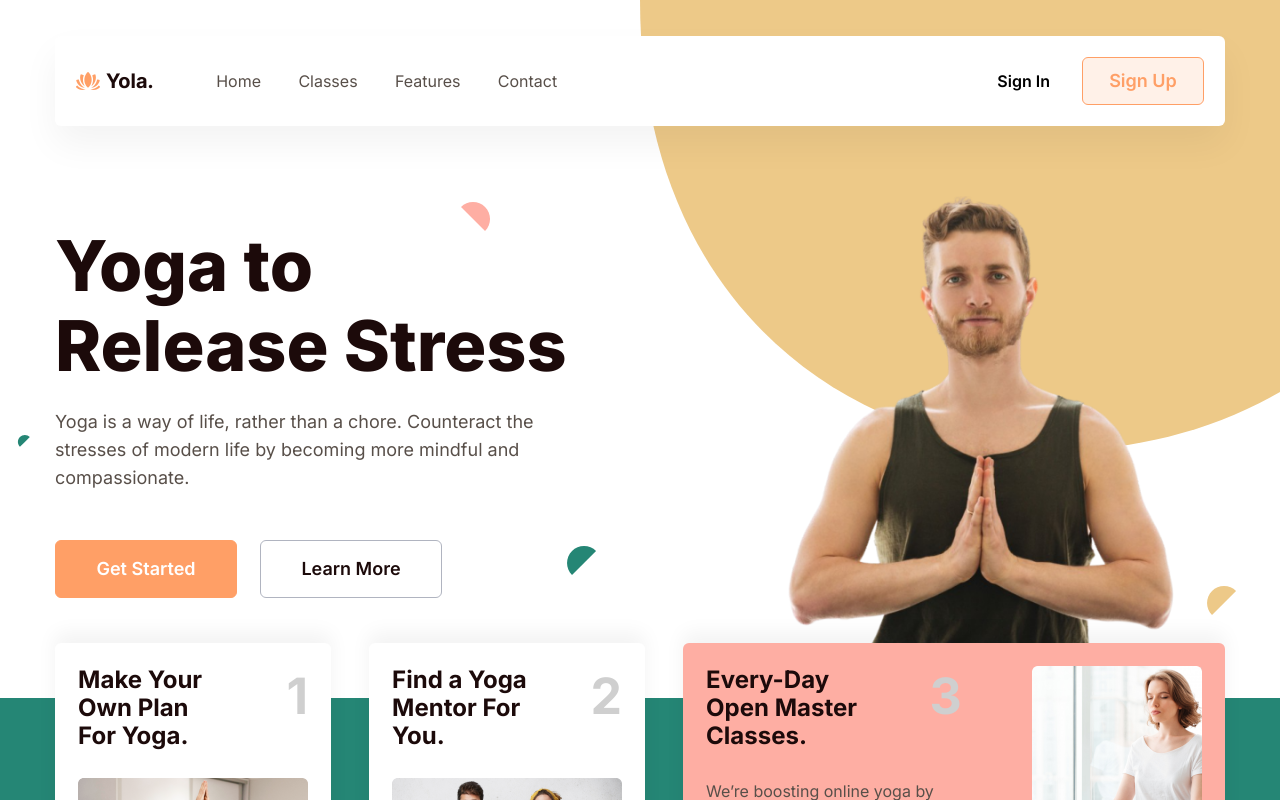
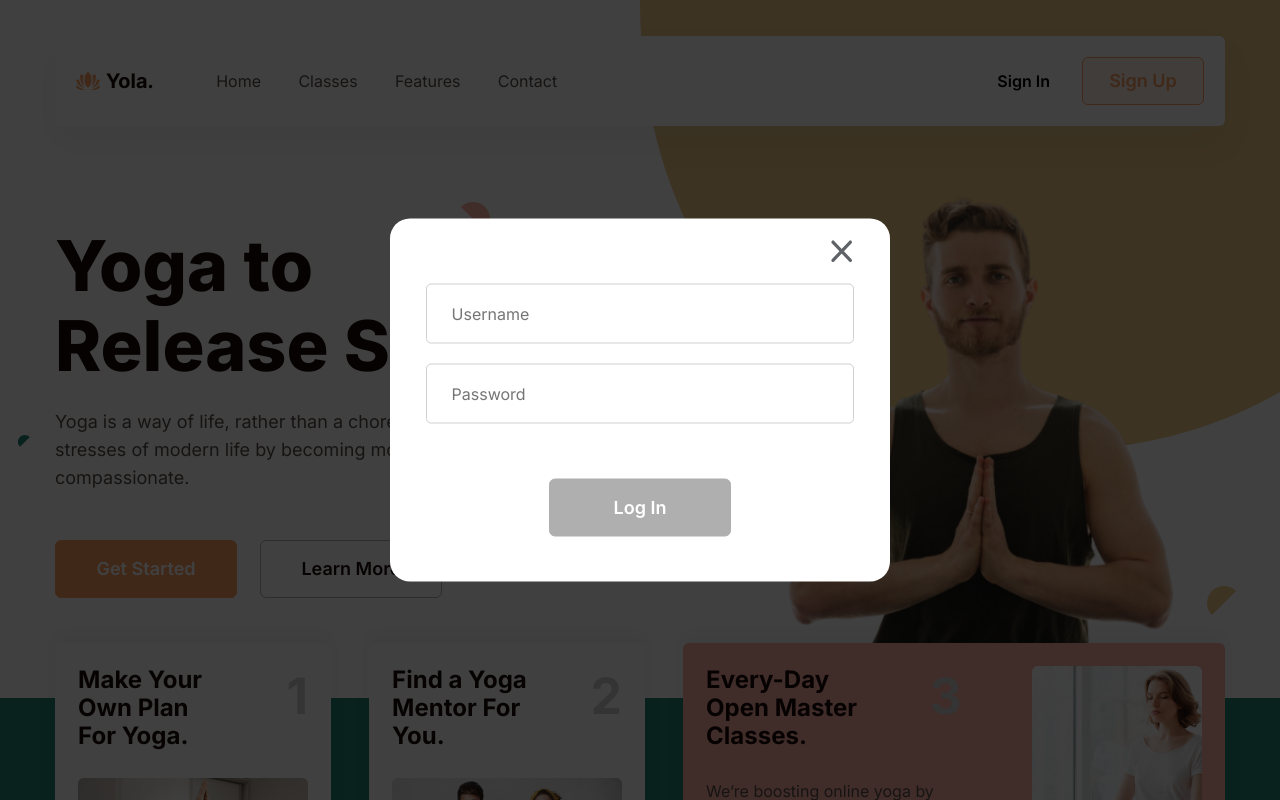
Before and after one commit to td510510/yola-landingpage, a Next.js app in the folder frontend/: page / in a window 1280 px wide. Both pictures are taken after a click on the element "Sign In". Shown: the top 800 px of the page. Built offline with nearby package versions, Linux system fonts and the light colour scheme.

Commit message:
user function (#9)
Co-authored-by: thinh.dang <thinh.dang@skyblazestudios.com>

```diff
--- a/frontend/apis/axiosClient.js
+++ b/frontend/apis/axiosClient.js
@@ -7,26 +7,16 @@ const axiosClient = axios.create({
   },
 });
 
-axiosClient.interceptors.request.use((config) => {
-  // const token = cookie.get('token_rgs_pt');
-  // if (token) {
-  //   config.headers.Authorization = `Bearer ${token}`;
-  // }
-  alert('hhh');
-  return config;
-});
-
-axiosClient.interceptors.response
-  .use
-  // (response) => {
-  //   if (response && response.data) {
-  //     return response.data;
-  //   }
-  //   return response;
-  // },
-  // (error) => {
-  //   throw error;
-  // }
-  ();
+axiosClient.interceptors.response.use(
+  (response) => {
+    if (response && response.data) {
+      return response.data;
+    }
+    return response;
+  },
+  (error) => {
+    throw error;
+  }
+);
 
 export default axiosClient;
--- a/frontend/components/Header/Header.module.scss
+++ b/frontend/components/Header/Header.module.scss
@@ -65,6 +65,7 @@
       display: flex;
       align-items: center;
       margin-right: 21px;
+      position: relative;
       .signIn {
         @include h8Web;
         margin-right: min(calc(36 / 1440 * 100vw), 36px);
@@ -95,6 +96,36 @@
       }
       .hamburger {
         display: none;
+        cursor: pointer;
+      }
+      .userDesktop {
+        display: flex;
+        align-items: center;
+        cursor: pointer;
+        span {
+          @include p2Web;
+          margin-right: 10px;
+          color: var(--text-color-2);
+        }
+        .userIcon {
+          width: 30px;
+        }
+      }
+      .logoutButton {
+        position: absolute;
+        @include p2Web;
+        z-index: 2;
+        cursor: pointer;
+        top: 45px;
+        right: 0;
+        width: 100px;
+        height: 40px;
+        @media screen and (max-width: 768px) {
+          width: 70px;
+          height: 35px;
+          right: 35px;
+          @include p1Mobile;
+        }
       }
     }
   }
@@ -141,6 +172,7 @@
     .closeIcon {
       display: inline-block;
       margin-bottom: 20px;
+      cursor: pointer;
     }
     &.hide {
       transform: translateX(100%);
--- a/frontend/components/Header/index.tsx
+++ b/frontend/components/Header/index.tsx
@@ -1,24 +1,33 @@
 import Image from 'next/image'
 import { useState, useRef, useEffect } from 'react'
+import { useSelector, useDispatch } from 'react-redux'
+import { selectUser } from '@/store/userSlice'
+import { useRouter } from 'next/router'
+import Cookies from 'js-cookie'
 import useOnClickOutside from '@/hooks/useOnClickOutside'
 import toggleScroll from '@/utils/toggleScroll'
 import Button from '../Button'
 import HamBurger from '../../public/svg/menu.svg'
 import CloseIcon from '../../public/svg/close-menu.svg'
-import styles from './Header.module.scss'
 import Register from '../Modals/Register'
 import Login from '../Modals/Login'
+import Success from '../Modals/Success'
+import styles from './Header.module.scss'
 
 const Header = () => {
   const [isShowMobileMenu, setIsShowMobileMenu] = useState(false)
   const [isShowRegisterModal, setIsShowRegisterModal] = useState(false)
-  const [isShowLogIn, setIsShowLogIn] = useState(false)
+  const [isShowLoginModal, setIsShowLoginModal] = useState(false)
+  const [isShowSuccessModal, setIsShowSuccessModal] = useState(false)
+  const [isShowLogOutButton, setIsShowLogOutButton] = useState(false)
   const mobileMenuRef = useRef(null)
+  const user = useSelector(selectUser)
   useOnClickOutside(mobileMenuRef, () => setIsShowMobileMenu(false))
+  const router = useRouter()
 
   useEffect(() => {
-    toggleScroll(isShowMobileMenu)
-  }, [isShowMobileMenu])
+    toggleScroll(isShowMobileMenu || isShowLoginModal || isShowRegisterModal)
+  }, [isShowMobileMenu, isShowLoginModal, isShowRegisterModal])
 
   const showMobileMenu = () => {
     setIsShowMobileMenu(true)
@@ -28,10 +37,45 @@ const Header = () => {
     setIsShowMobileMenu(false)
   }
 
+  const showRegisterModal = () => {
+    setIsShowRegisterModal(true)
+  }
+
+  const closeRegisterModal = () => {
+    setIsShowRegisterModal(false)
+  }
+
+  const showLoginModal = () => {
+    setIsShowLoginModal(true)
+  }
+
+  const closeLoginModal = () => {
+    setIsShowLoginModal(false)
+  }
+
+  const showSuccessModal = () => {
+    setIsShowSuccessModal(true)
+  }
+
+  const closeSuccessModal = () => {
+    setIsShowSuccessModal(false)
+    router.reload()
+  }
+
+  const toggleLogOutButton = () => {
+    setIsShowLogOutButton(prev => !prev)
+  }
+
+  const removeUser = () => {
+    Cookies.remove('user')
+    router.reload()
+  }
+
   return (
     <header className={styles.container}>
-      {/* <Register /> */}
-      {/* <Login /> */}
+      {isShowRegisterModal && <Register closeRegisterModal={closeRegisterModal} showSuccessModal={showSuccessModal} />}
+      {isShowLoginModal && <Login closeLoginModal={closeLoginModal} />}
+      {isShowSuccessModal && <Success onClick={closeSuccessModal} />}
       <div className={styles.wrapper}>
         <div className={styles.left}>
           <div className={styles.logo}>
@@ -45,8 +89,23 @@ const Header = () => {
           </ul>
         </div>
         <div className={styles.right}>
-          <div className={styles.signIn}>Sign In</div>
-          <Button classStyles={styles.signUp} text='Sign Up' />
+          {
+            user ?
+              <>
+                <div className={styles.userDesktop} onClick={toggleLogOutButton}>
+                  <span>{user.username}</span>
+                  <div className={styles.userIcon}>
+                    <img src="/images/avatar-1.png" alt="User" />
+                  </div>
+                </div>
+              </>
+              :
+              <>
+                <div className={styles.signIn} onClick={showLoginModal}>Sign In</div>
+                <Button classStyles={styles.signUp} text='Sign Up' onClick={showRegisterModal} />
+              </>
+          }
+          {isShowLogOutButton && <Button classStyles={styles.logoutButton} text='Log out' onClick={removeUser} />}
           <div className={styles.hamburger} onClick={showMobileMenu}>
             <HamBurger />
           </div>
--- a/frontend/components/Modals/Login.tsx
+++ b/frontend/components/Modals/Login.tsx
@@ -1,17 +1,61 @@
+import { FC, useState, useEffect } from 'react'
+import { useRouter } from 'next/router'
 import Button from '../Button'
 import CloseIcon from '../../public/svg/close-menu.svg'
 import styles from './Styles.module.scss'
+import axiosClient from '@/apis/axiosClient'
+import Cookies from 'js-cookie'
 
-const Login = () => {
+interface LoginProps {
+  closeLoginModal: () => void
+}
+
+const Login: FC<LoginProps> = ({ closeLoginModal }) => {
+  const [username, setUsername] = useState('')
+  const [password, setPassword] = useState('')
+  const [errorMessage, setErrorMessage] = useState('')
+  const [isActiveButton, setIsActiveButton] = useState(false)
+  const router = useRouter()
+
+  useEffect(() => {
+    if (username.trim().length > 0) {
+      setIsActiveButton(true)
+    } else {
+      setIsActiveButton(false)
+    }
+  }, [username])
+
+  const handleUsernameChange = (e: any) => {
+    setUsername(e.target.value);
+  };
+
+  const handlePasswordChange = (e: any) => {
+    setPassword(e.target.value);
+  };
+  const handleLogin = async () => {
+    await axiosClient.post<any, any>(`/login`, {
+      username, password
+    })
+      .then((data) => {
+        Cookies.set('user', JSON.stringify(data))
+        setErrorMessage('')
+        closeLoginModal()
+        router.reload()
+      })
+      .catch((err) => {
+        setErrorMessage(err.response.data.message)
+      })
+  }
   return (
     <div className={styles.container}>
-      <div className={styles.closeIcon}>
-        <CloseIcon />
-      </div>
-      <form>
-        <input type="text" name="" placeholder='Username' maxLength={256} />
-        <input type="password" name="" placeholder='Password' maxLength={256} />
-        <Button classStyles={styles.button} text='Log In' />
+      <form className={styles.form}>
+        <div className={styles.closeIcon} onClick={closeLoginModal}>
+          <CloseIcon />
+        </div>
+        <input type="text" name="" placeholder='Username' maxLength={256} onChange={handleUsernameChange} />
+        <input type="password" name="" placeholder='Password' maxLength={256} onChange={handlePasswordChange} />
+        <div className={styles.error}>{errorMessage}</div>
+        <Button classStyles={`${styles.button} ${isActiveButton ? styles.active : styles.disable}`} text='Log In' onClick={handleLogin} />
       </form>
     </div>
   )
--- a/frontend/components/Modals/Register.tsx
+++ b/frontend/components/Modals/Register.tsx
@@ -1,35 +1,62 @@
-import { useRef } from 'react'
+import { useState, FC, useEffect } from 'react'
+import Cookies from 'js-cookie'
 import Button from '../Button'
 import axiosClient from '../../apis/axiosClient'
 import styles from './Styles.module.scss'
 import CloseIcon from '../../public/svg/close-menu.svg'
 
-const Register = () => {
-  const usernameRef = useRef(null)
-  const passwordRef = useRef(null)
+interface RegisterProps {
+  closeRegisterModal: () => void
+  showSuccessModal: () => void
+}
+
+const Register: FC<RegisterProps> = ({ closeRegisterModal, showSuccessModal }) => {
+  const [username, setUsername] = useState('')
+  const [password, setPassword] = useState('')
+  const [errorMessage, setErrorMessage] = useState('')
+  const [isActiveButton, setIsActiveButton] = useState(false)
+
+  useEffect(() => {
+    if (username.trim().length > 0) {
+      setIsActiveButton(true)
+    } else {
+      setIsActiveButton(false)
+    }
+  }, [username])
+
+  const handleUsernameChange = (e: any) => {
+    setUsername(e.target.value);
+  };
+
+  const handlePasswordChange = (e: any) => {
+    setPassword(e.target.value);
+  };
+
   const register = async () => {
-    // alert(process.env.HOST_API)
-    await axiosClient.post<any, any>('/register', {
-      username: usernameRef, password: passwordRef
+    await axiosClient.post<any, any>(`/register`, {
+      username, password
     })
       .then((data) => {
-        alert(data)
+        Cookies.set('user', JSON.stringify(data))
+        setErrorMessage('')
+        closeRegisterModal()
+        showSuccessModal()
       })
       .catch((err) => {
-        console.log(err)
+        setErrorMessage(err.response.data.message)
       })
   }
 
-
   return (
     <div className={styles.container}>
-      <div className={styles.closeIcon}>
-        <CloseIcon />
-      </div>
-      <form>
-        <input type="text" name="" placeholder='Username' maxLength={256} ref={usernameRef} />
-        <input type="password" name="" placeholder='Password' maxLength={256} ref={passwordRef} />
-        <Button onClick={register} classStyles={styles.button} text='Sign Up' />
+      <form className={styles.form}>
+        <div className={styles.closeIcon} onClick={closeRegisterModal}>
+          <CloseIcon />
+        </div>
+        <input type="text" name="" placeholder='Username' maxLength={256} onChange={handleUsernameChange} />
+        <input type="password" name="" placeholder='Password' maxLength={256} onChange={handlePasswordChange} />
+        <div className={styles.error}>{errorMessage}</div>
+        <Button classStyles={`${styles.button} ${isActiveButton ? styles.active : styles.disable}`} text='Sign Up' onClick={register} />
       </form>
     </div>
   )
--- a/frontend/components/Modals/Styles.module.scss
+++ b/frontend/components/Modals/Styles.module.scss
@@ -1,6 +1,33 @@
 @use '../../styles/typography' as *;
 
 .container {
+  // width: 500px;
+  // position: fixed;
+  // z-index: 10;
+  // top: 50%;
+  // left: 50%;
+  // transform: translate(-50%, -50%);
+  // box-shadow: 0 0 0 100000px rgba(0, 0, 0, 0.75);
+  // background: var(--primary-color-4);
+  // border-radius: 20px;
+  // @media screen and (max-width: 768px) {
+  //   width: 295px;
+  // }
+  position: fixed;
+  width: 100vw;
+  height: 100vh;
+  top: 0;
+  left: 0;
+  right: 0;
+  bottom: 0;
+  z-index: 10;
+  .form {
+    display: flex;
+    flex-direction: column;
+    flex-grow: 1;
+    padding: 20px min(calc(40 / 1440 * 100vw), 40px) 45px;
+    box-shadow: 0px 80.6px 105.701px rgba(51, 51, 51, 0.1);
+
     width: 500px;
     position: fixed;
     z-index: 10;
@@ -13,21 +40,6 @@
     @media screen and (max-width: 768px) {
       width: 295px;
     }
-  .closeIcon {
-    text-align: right;
-    margin-top: 20px;
-    margin-right: 23px;
-    cursor: pointer;
-    @media screen and (max-width: 768px) {
-      margin-right: 18px;
-    }
-  }
-  form {
-    display: flex;
-    flex-direction: column;
-    flex-grow: 1;
-    padding: 45px min(calc(40 / 1440 * 100vw), 40px);
-    box-shadow: 0px 80.6px 105.701px rgba(51, 51, 51, 0.1);
     @media screen and (max-width: 768px) {
       padding: 20px;
     }
@@ -48,11 +60,41 @@
     }
     .button {
       align-self: center;
+      &.disable {
+        filter: grayscale(100%);
+        pointer-events: none;
+      }
+      &.active {
+        filter: grayscale(0);
+        pointer-events: unset;
+      }
       @media screen and (max-width: 768px) {
         width: 142px;
         height: 42px;
         font-size: 12px;
       }
     }
+    .closeIcon {
+      text-align: right;
+      margin-right: 0;
+      margin-bottom: 20px;
+      cursor: pointer;
+      width: 25px;
+      height: 25px;
+      margin-left: auto;
+    }
+    .notification {
+      text-align: center;
+    }
+    .error {
+      color: red;
+      @include p3Web;
+      min-height: 25px;
+      text-align: center;
+      margin-bottom: 10px;
+      @media screen and (max-width: 768px) {
+        @include p2Mobile;
       }
     }
+  }
+}
--- /dev/null
+++ b/frontend/components/Modals/Success.tsx
@@ -0,0 +1,22 @@
+import { FC } from 'react'
+import CloseIcon from '../../public/svg/close-menu.svg'
+import styles from './Styles.module.scss'
+
+interface SuccessProps {
+  onClick: () => void
+}
+
+const Success: FC<SuccessProps> = ({ onClick }) => {
+  return (
+    <div className={styles.container}>
+      <form className={styles.form}>
+        <div className={styles.closeIcon} onClick={onClick}>
+          <CloseIcon />
+        </div>
+        <div className={styles.notification}>Register successfully! Please Login.</div>
+      </form>
+    </div>
+  )
+}
+
+export default Success
--- a/frontend/package.json
+++ b/frontend/package.json
@@ -10,19 +10,23 @@
   },
   "dependencies": {
     "@next/font": "13.1.6",
+    "@reduxjs/toolkit": "^1.9.3",
     "@types/node": "18.14.0",
     "@types/react": "18.0.28",
     "@types/react-dom": "18.0.11",
     "axios": "^1.3.4",
     "eslint": "8.34.0",
     "eslint-config-next": "13.1.6",
+    "js-cookie": "^3.0.1",
     "next": "13.1.6",
     "react": "18.2.0",
     "react-dom": "18.2.0",
+    "react-redux": "^8.0.5",
     "sass": "^1.58.3",
     "typescript": "4.9.5"
   },
   "devDependencies": {
-    "@svgr/webpack": "^6.5.1"
+    "@svgr/webpack": "^6.5.1",
+    "@types/js-cookie": "^3.0.3"
   }
 }
--- a/frontend/pages/_app.tsx
+++ b/frontend/pages/_app.tsx
@@ -1,6 +1,24 @@
+import type { AppProps } from 'next/app'
+import { useLayoutEffect, useState } from 'react'
+import { store } from '../store'
+import { Provider } from 'react-redux'
 import '@/styles/globals.css'
-import type { AppProps } from 'next/app'
 
-export default function App({ Component, pageProps }: AppProps) {
+const AppWrapper: React.FC<AppProps> = ({ Component, pageProps }) => {
+  const [isFirstLoad, setIseFirstLoad] = useState(true)
+  useLayoutEffect(() => {
+    setIseFirstLoad(false)
+  }, [])
+
+  return (
+    <Provider store={store}>
+      {!isFirstLoad ? <App Component={Component} pageProps={pageProps} /> : ''}
+    </Provider>
+  )
+}
+
+function App({ Component, pageProps }: any) {
   return <Component {...pageProps} />
 }
+
+export default AppWrapper
--- a/frontend/pages/index.tsx
+++ b/frontend/pages/index.tsx
@@ -8,7 +8,6 @@ import Testimonials from '@/containers/Testimonials'
 import Newsletter from '@/containers/Newsletter'
 import Footer from '@/containers/Footer'
 import { useLayoutEffect } from 'react'
-import Register from '@/components/Modals/Register'
 
 export default function Home() {
   useLayoutEffect(() => {
--- /dev/null
+++ b/frontend/store/index.js
@@ -0,0 +1,8 @@
+import { configureStore } from '@reduxjs/toolkit';
+import userReducer from './userSlice';
+
+export const store = configureStore({
+  reducer: {
+    user: userReducer,
+  },
+});
--- /dev/null
+++ b/frontend/store/userSlice.js
@@ -0,0 +1,28 @@
+import { createSlice } from '@reduxjs/toolkit';
+import Cookies from 'js-cookie';
+
+const initialState = {
+  values: Cookies.get('user') ? JSON.parse(Cookies.get('user') || '') : null,
+};
+
+export const userSlice = createSlice({
+  name: 'user',
+  initialState,
+  reducers: {
+    login: (state, action) => {
+      state.values = action.payload;
+    },
+    logout: (state) => {
+      state.values = null;
+    },
+    verify: (state, action) => {
+      state.values.verified = action.payload;
+    },
+  },
+});
+
+export const { login, logout, verify } = userSlice.actions;
+
+export const selectUser = (state) => state.user.values;
+
+export default userSlice.reducer;
```
Also changed, not shown: 1 other file (tests, documents, lock files or other folders). Lines whose indentation alone changed are shown as unchanged.
